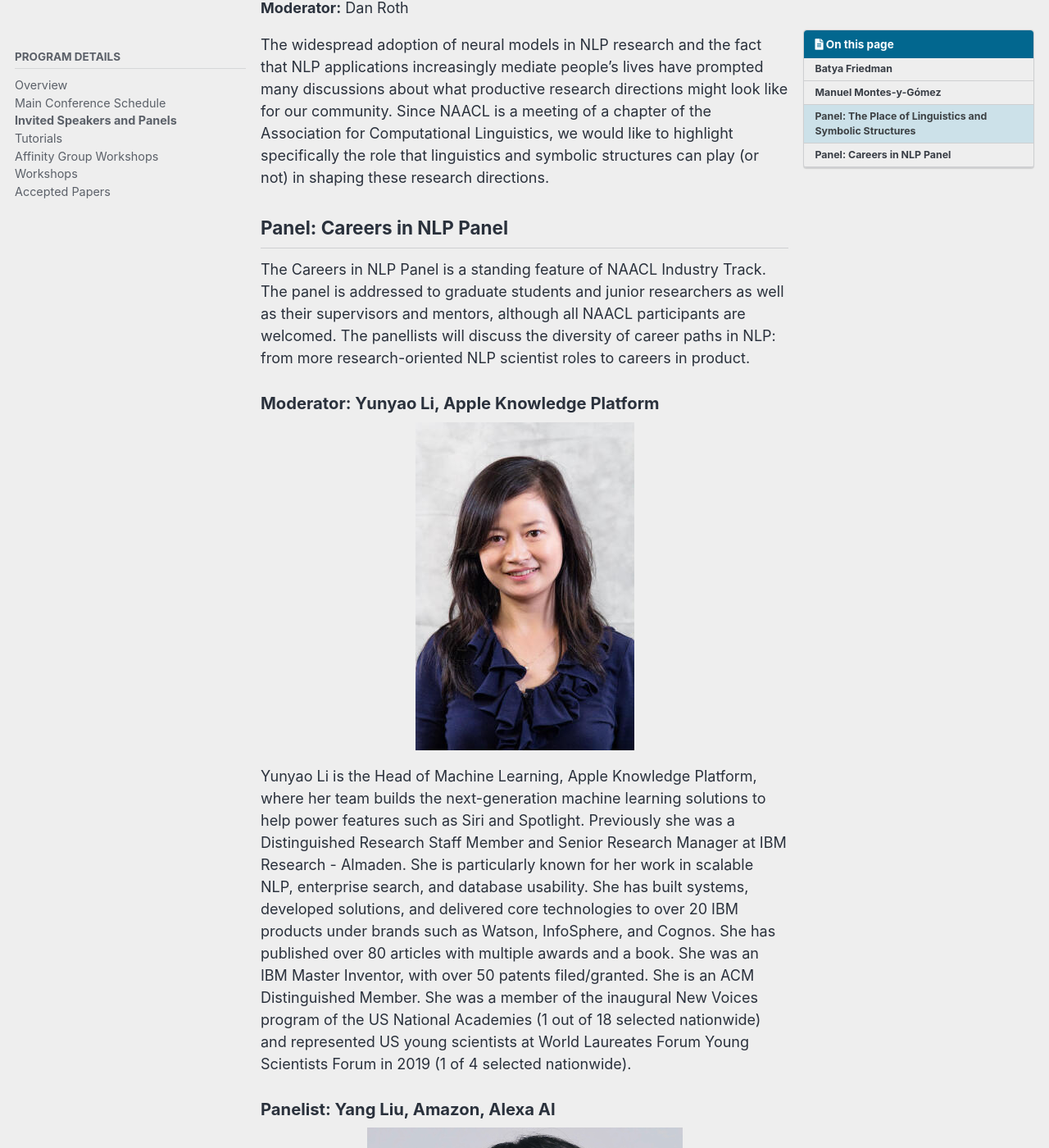
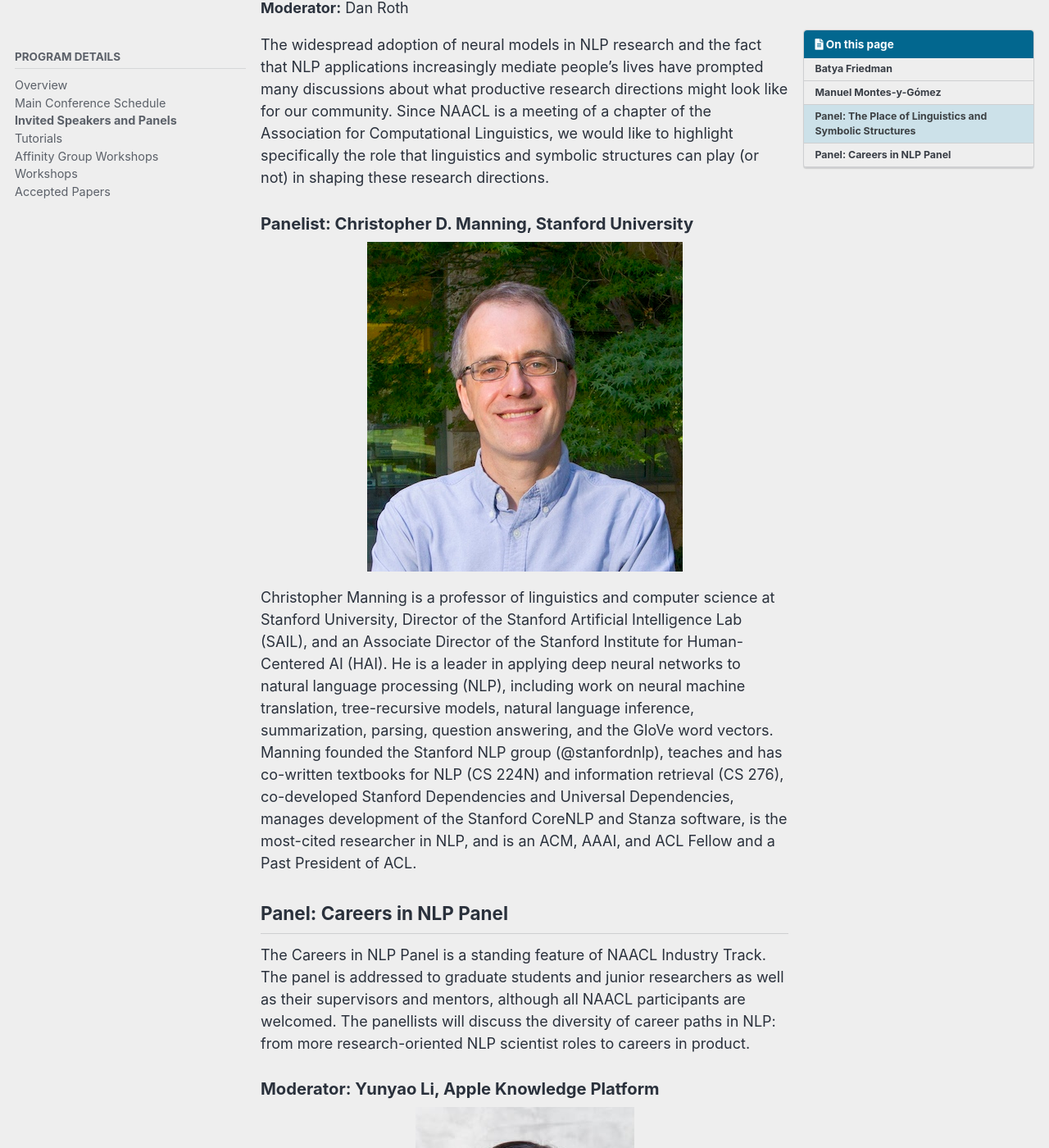
Before and after one commit to naacl-org/naacl-2022-website, a Jekyll site: the page built from _pages/program/keynotes.md, in a window 1280 px wide and 1400 px high, scrolled down 2679 px. Shown: the whole window at 82% size. Built offline with Jekyll 4.4.1, drawn with Linux system fonts in a browser that asks for light colours; cached includes are drawn as plain includes; comment, search, counter and statistics services are not loaded.

Commit message:
Add panelists

```diff
--- a/_pages/program/keynotes.md
+++ b/_pages/program/keynotes.md
@@ -38,6 +38,28 @@ He has been visiting professor at the Polytechnic University of Valencia (Spain)
 
 The widespread adoption of neural models in NLP research and the fact that NLP applications increasingly mediate people’s lives have prompted many discussions about what productive research directions might look like for our community. Since NAACL is a meeting of a chapter of the Association for Computational Linguistics, we would like to highlight specifically the role that linguistics and symbolic structures can play (or not) in shaping these research directions.
 
+[comment]: <> (### Panelist: Emily M. Bender, University of Washington)
+
+[comment]: <> (![Emily M. Bender]&#40;/assets/images/keynotes/Emily_Bender.jpg&#41;{: .align-center})
+
+[comment]: <> (...)
+
+[comment]: <> (### Panelist: Dilek Hakkani-Tur)
+
+[comment]: <> (![Dilek Hakkani-Tur]&#40;/assets/images/keynotes/Dilek_Hakkani-Tur.jpg&#41;{: .align-center})
+
+[comment]: <> (...)
+
+[comment]: <> (### Panelist: Chitta Baral)
+
+[comment]: <> (![Chitta Baral]&#40;/assets/images/keynotes/Chitta_Baral.jpg&#41;{: .align-center})
+
+### Panelist: Christopher D. Manning, Stanford University
+
+![Christopher D. Manning](/assets/images/keynotes/Chris_Manning.jpg){: .align-center}
+
+Christopher Manning is a professor of linguistics and computer science at Stanford University, Director of the Stanford Artificial Intelligence Lab (SAIL), and an Associate Director of the Stanford Institute for Human-Centered AI (HAI). He is a leader in applying deep neural networks to natural language processing (NLP), including work on neural machine translation, tree-recursive models, natural language inference, summarization, parsing, question answering, and the GloVe word vectors. Manning founded the Stanford NLP group (@stanfordnlp), teaches and has co-written textbooks for NLP (CS 224N) and information retrieval (CS 276), co-developed Stanford Dependencies and Universal Dependencies, manages development of the Stanford CoreNLP and Stanza software, is the most-cited researcher in NLP, and is an ACM, AAAI, and ACL Fellow and a Past President of ACL.
+
 ## Panel: Careers in NLP Panel
 {: #panel-careers-in-nlp}
 
```
Also changed, not shown: assets/images/keynotes/Chris_Manning.jpg (added), assets/images/keynotes/original/Chris_Manning.jpg (added).
